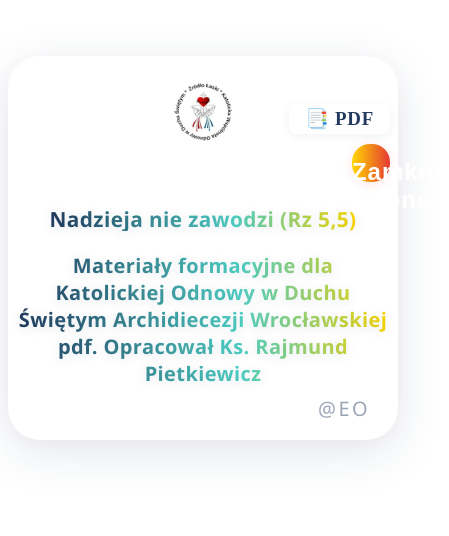
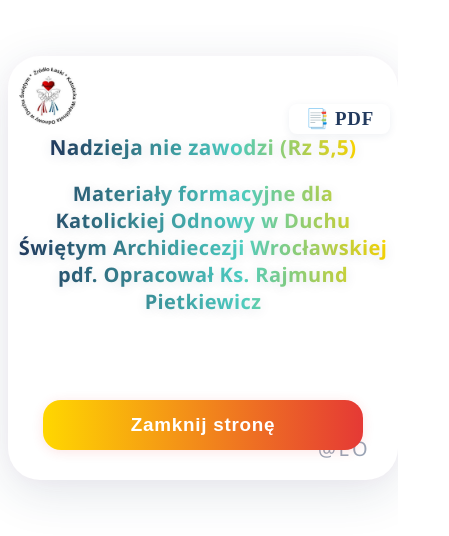
Before and after one commit to eobara-krk/pdfReader, an Angular app: page / in a window 390 px wide. Shown: the top 536 px of the page, 449 px wide, since content can reach past the window. Built offline with nearby package versions, Linux system fonts and the light colour scheme.

Commit message:
style znow

```diff
--- a/src/app/app.component.css
+++ b/src/app/app.component.css
@@ -28,28 +28,58 @@
   }
 @media (max-width: 600px) {
   .close-btn {
-    position: absolute;
-    top: 56px;
-    right: 8px;
-    width: 38px;
-    height: 38px;
-    font-size: 1.5rem;
+    position: static !important;
+    width: 100% !important;
+    max-width: 320px !important;
+    margin: 32px auto 12px auto !important;
+    left: 0 !important;
+    right: 0 !important;
+    font-size: 1.18rem !important;
+    bottom: 0 !important;
+    z-index: 10;
   }
   .content {
     max-width: 100vw !important;
     padding: 24px 8px 18px 8px !important;
     gap: 1.1rem !important;
+    position: relative !important;
   }
   .header-logo-title {
     display: flex !important;
-    flex-direction: column !important;
-    align-items: center !important;
-    justify-content: center !important;
+    flex-direction: row !important;
+    align-items: flex-start !important;
+    justify-content: space-between !important;
     gap: 0.5rem !important;
+    width: 100% !important;
+  }
+  .logo-box {
+    position: absolute !important;
+    top: 8px !important;
+    left: 8px !important;
+    width: 64px !important;
+    height: 64px !important;
+    z-index: 12;
+  }
+  .logo-img {
+    width: 64px !important;
+    height: 64px !important;
+  }
+  .pdf-x-wrapper {
+    position: absolute !important;
+    top: 8px !important;
+    right: 8px !important;
+    z-index: 12;
+    align-items: flex-end !important;
+  }
+  .tree-list {
+    padding-left: 0 !important;
+    margin-left: 0 !important;
   }
   .tree-folder-row {
-    padding: 12px 8px !important;
+    padding: 12px 0 12px 0 !important;
     font-size: 1rem !important;
+    margin-left: 0 !important;
+    justify-content: flex-start !important;
   }
   .header-subtitle {
     font-size: 1.25rem !important;
```
